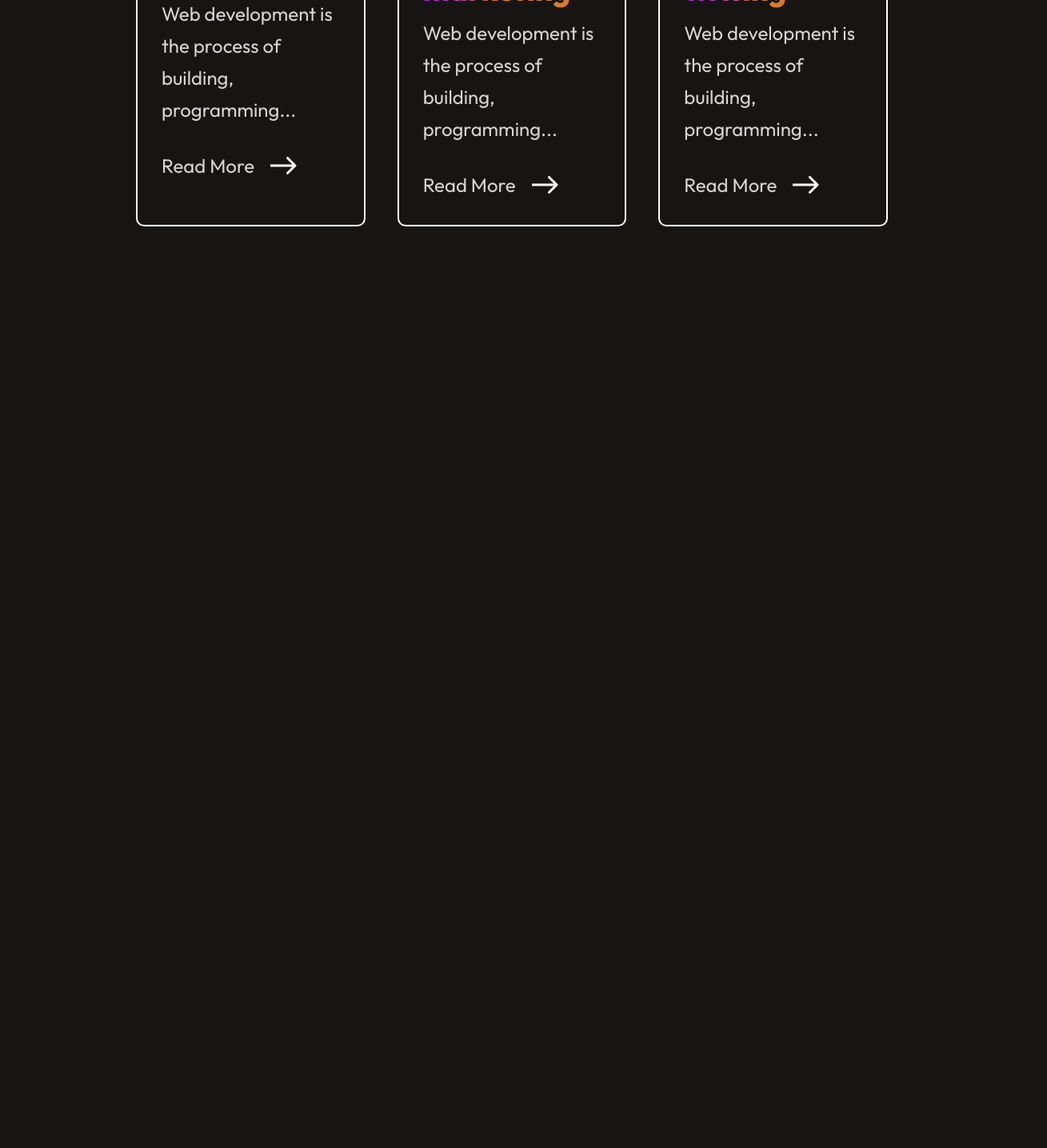
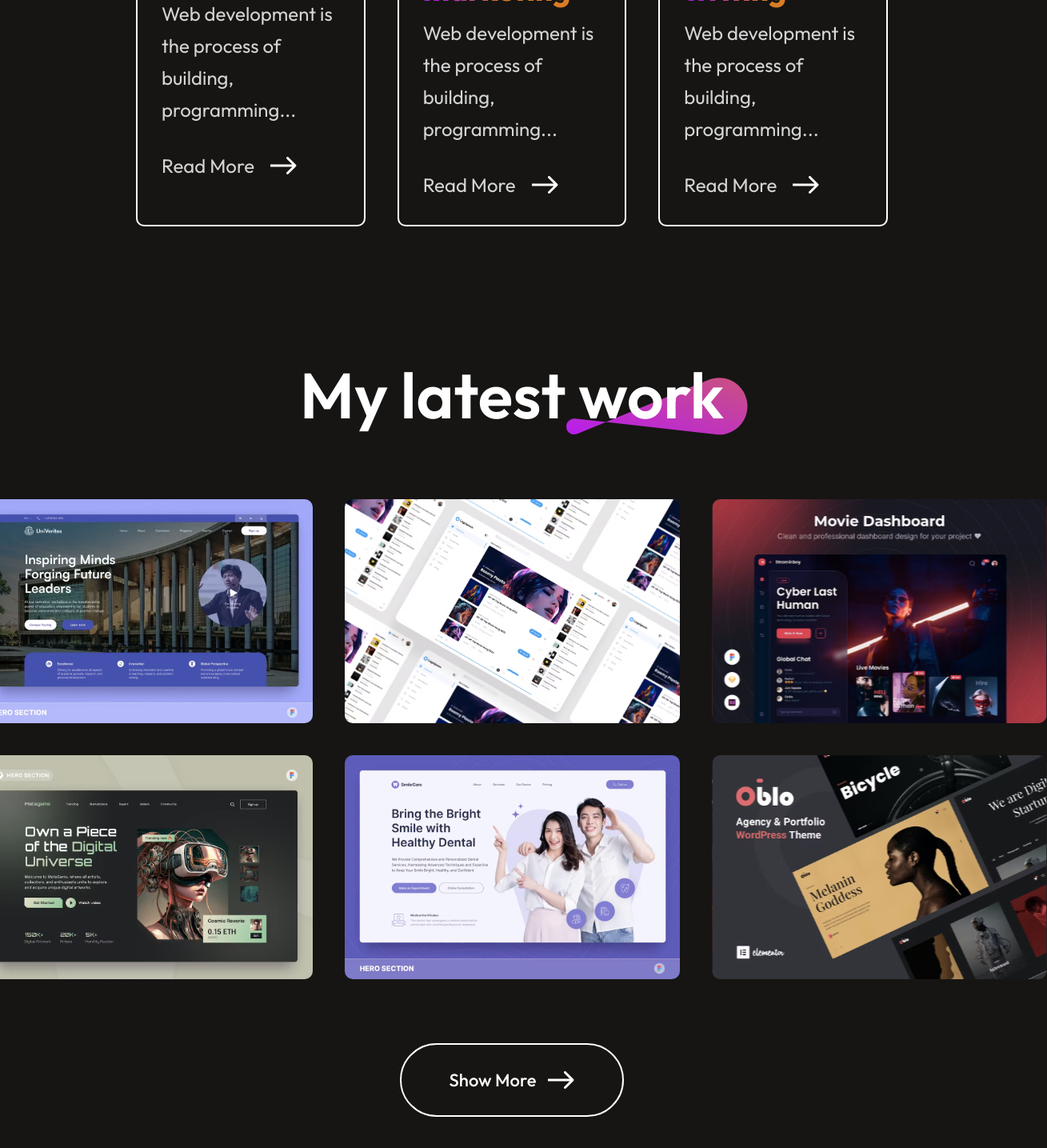
Before and after one commit to rshihab21/portfolio-react, a React (Vite) app: page / in a window 1280 px wide. Shown: the part 3252-4687 px from the top of the page at 80% size, 1309 px wide, since content can reach past the window. Before the commit the page ends 3615 px from the top, so only its background shows below. Built offline with nearby package versions, Linux system fonts and the light colour scheme; a web font is replaced by a local one.

Commit message:
Design completed of my work section

```diff
--- a/src/App.jsx
+++ b/src/App.jsx
@@ -3,6 +3,7 @@ import Navbar from "./Components/Navbar/Navbar";
 import Hero from "./Components/Hero/Hero";
 import About from "./Components/About/About";
 import Services from "./Components/Services/Services";
+import Mywork from "./Components/Mywork/Mywork";
 
 const App = () => {
   return (
@@ -11,6 +12,7 @@ const App = () => {
       <Hero />
       <About />
       <Services />
+      <Mywork />
     </div>
   );
 };
--- /dev/null
+++ b/src/Components/Mywork/Mywork.css
@@ -0,0 +1,56 @@
+.mywork {
+    display: flex;
+    flex-direction: column;
+    justify-content: center;
+    align-items: center;
+    gap: 80px;
+    margin: 80px 170px;
+}
+.mywork-title {
+    position: relative;
+}
+.mywork-title h1 {
+    padding: 0px 30px;
+    font-size: 80px;
+    font-weight: 600;
+}
+.mywork-title img {
+    position: absolute;
+    bottom: 0;
+    right: 0;
+    z-index: -1;
+}
+.mywork-container {
+    display: grid;
+    grid-template-columns: 1fr 1fr 1fr;
+    gap: 40px;
+}
+.mywork-container img {
+    box-sizing: border-box;
+    width: 419px;
+    height: 280px;
+    transition: 0.3s;
+    cursor: pointer;
+}
+.mywork-container img:hover {
+    border: 4px solid #ff00ff;
+    transform: scale(1.10);
+    border-radius: 10px;
+    transition: 0.3s;
+}
+.mywork-show-more {
+    display: flex;
+    gap: 15px;
+    border-radius: 50px;
+    border: 2px solid #fff;
+    padding: 30px 60px;
+    font-size: 22px;
+    font-weight: 500;
+    margin-bottom: 80px;
+    cursor: pointer;
+    transition: 0.6s;
+}
+.mywork-show-more:hover {
+    gap: 30px;
+    transition: 0.6s;
+}
--- /dev/null
+++ b/src/Components/Mywork/Mywork.jsx
@@ -0,0 +1,27 @@
+import React from "react";
+import "./Mywork.css";
+import theme_pattern from "../../assets/theme_pattern.svg";
+import mywork_data from "../../assets/mywork_data";
+import arrow_icon from "../../assets/arrow_icon.svg";
+
+const Mywork = () => {
+  return (
+    <div className="mywork">
+      <div className="mywork-title">
+        <h1>My latest work</h1>
+        <img src={theme_pattern} alt="" />
+      </div>
+      <div className="mywork-container">
+        {mywork_data.map((work, index) => {
+          return <img src={work.w_img} alt="" />;
+        })}
+      </div>
+      <div className="mywork-show-more">
+        <p>Show More</p>
+        <img src={arrow_icon} alt="" />
+      </div>
+    </div>
+  );
+};
+
+export default Mywork;
```
